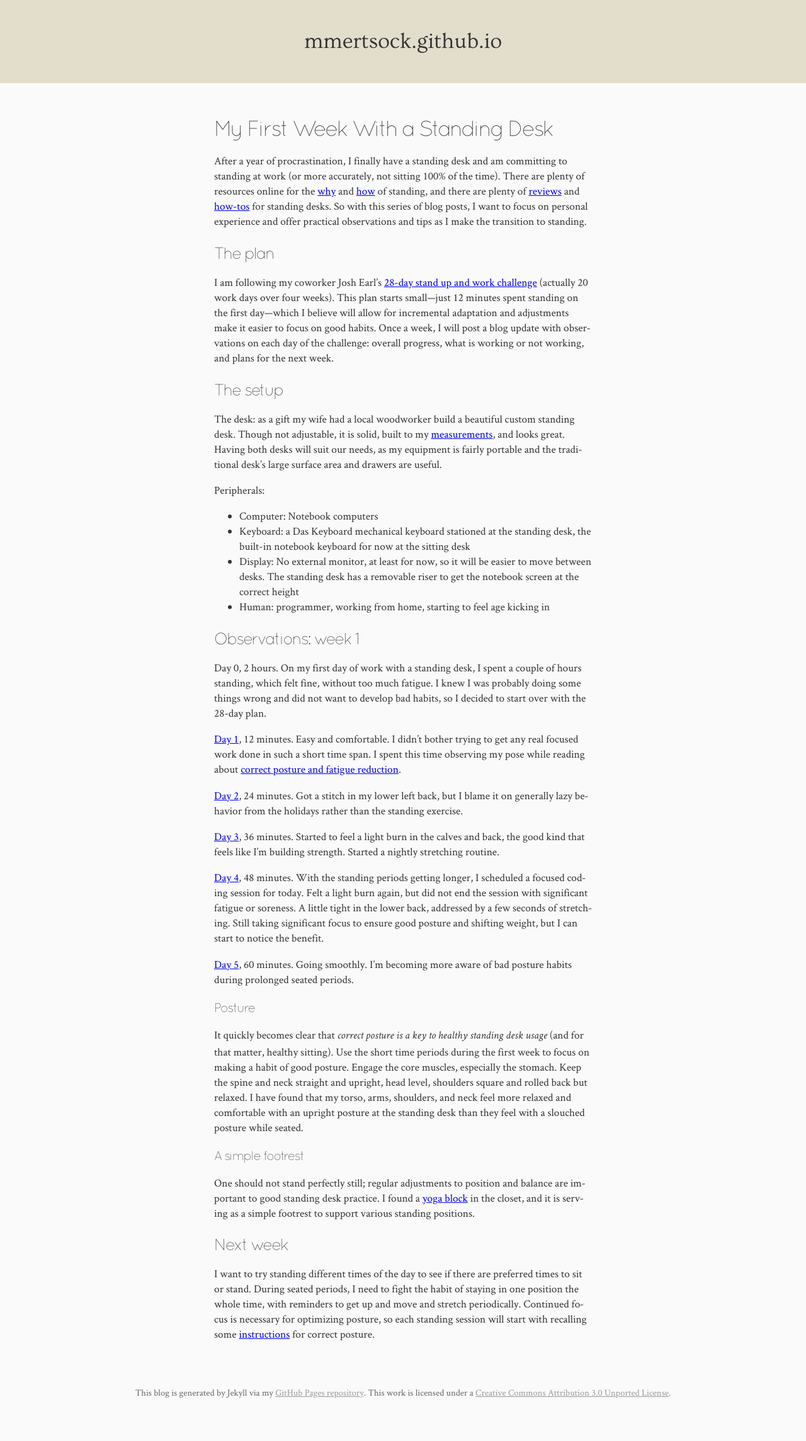
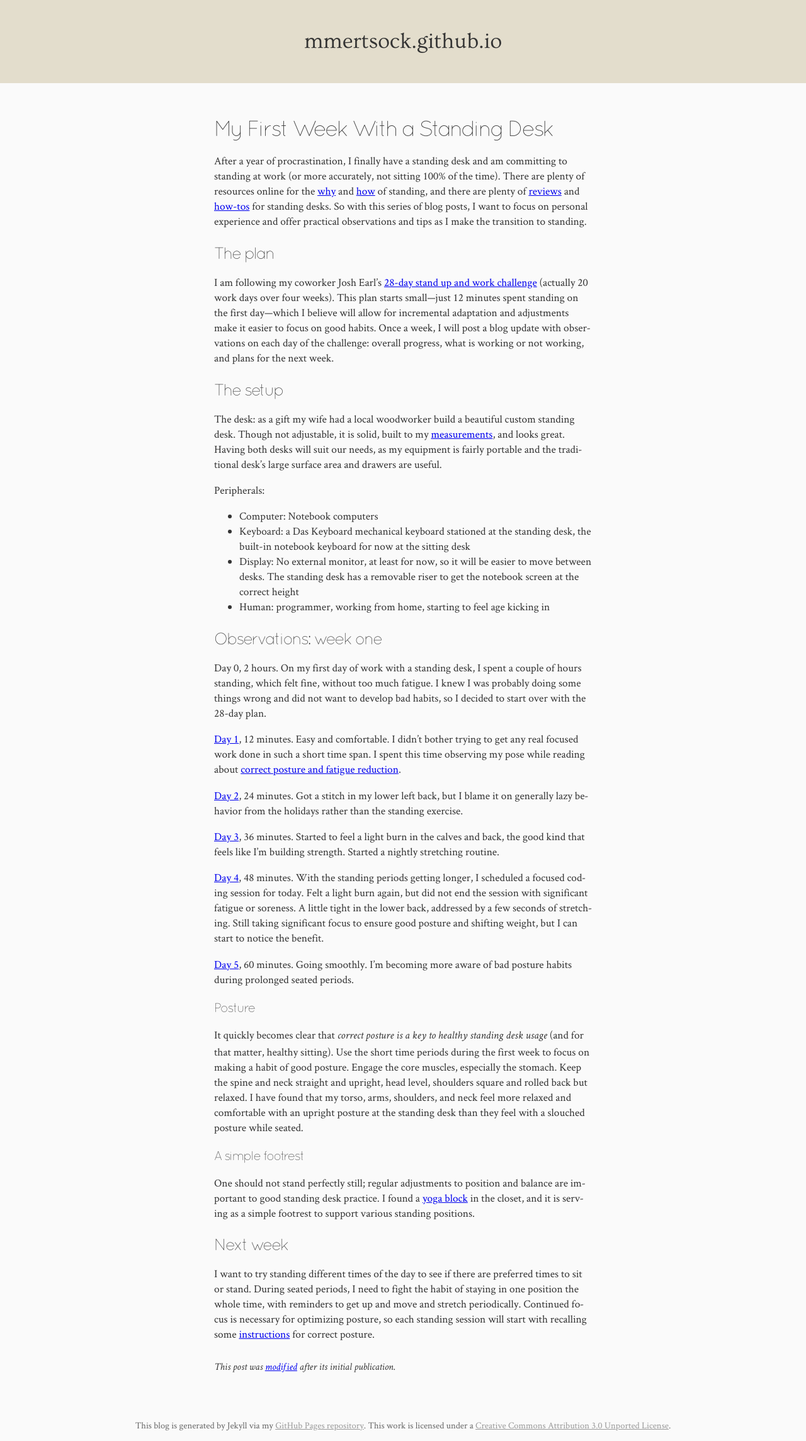
Before and after one commit to mmertsock/mmertsock.github.io, a Jekyll site: the page built from _posts/2014-01-07-standing-desk-week-1.md, in a window 1280 px wide. Shown: the whole page at 63% size. Built offline with Jekyll 4.4.1, drawn with Linux system fonts in a browser that asks for light colours; nearby versions of some CDN libraries; before the commit the page ends 2236 px from its top, so only the background shows below that.

Commit message:
Support post modification notices

```diff
--- a/_posts/2014-01-07-standing-desk-week-1.md
+++ b/_posts/2014-01-07-standing-desk-week-1.md
@@ -20,7 +20,7 @@
 - Display: No external monitor, at least for now, so it will be easier to move between desks. The standing desk has a removable riser to get the notebook screen at the correct height
 - Human: programmer, working from home, starting to feel age kicking in
 
-## Observations: week 1
+## Observations: week one
 
 Day 0, 2 hours. On my first day of work with a standing desk, I spent a couple of hours standing, which felt fine, without too much fatigue. I knew I was probably doing some things wrong and did not want to develop bad habits, so I decided to start over with the 28-day plan.
 
@@ -46,6 +46,10 @@
 
 I want to try standing different times of the day to see if there are preferred times to sit or stand. During seated periods, I need to fight the habit of staying in one position the whole time, with reminders to get up and move and stretch periodically. Continued focus is necessary for optimizing posture, so each standing session will start with recalling some [instructions][fatigue] for correct posture.
 
+<p class="post-modified">
+This post was <a href="https://github.com/mmertsock/mmertsock.github.io/commits/master/{{ page.path }}">modified</a> after its initial publication.
+</p>
+
 [why]: http://haacked.com/archive/2012/07/20/code-standing-up.aspx/
 [how]: http://thewirecutter.com/2012/10/how-to-stand-at-your-desk/
 [reviews]: http://thewirecutter.com/reviews/the-best-standing-desks/
--- a/css/main.css
+++ b/css/main.css
@@ -180,3 +180,10 @@
 blockquote cite:before {
     content: "–";
 }
+
+.post-modified {
+    font-style: italic;
+    font-size: 12pt;
+    line-height: 16pt;
+    margin-top: 2em;
+}
```
